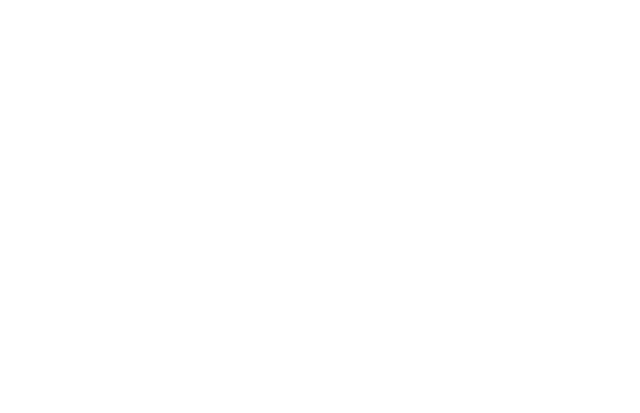
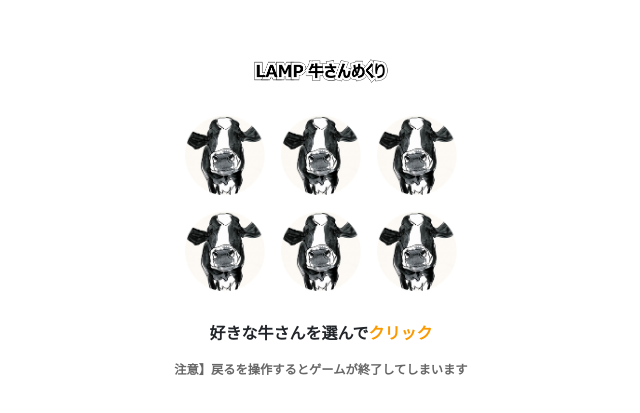
Before and after one commit to sifatulrabbi/fiverr-afuramask-testgame, a React (Create React App) app: page /options in a window 1280 px wide. Before the commit this address had no page. Shown: the part 181-594 px from the top of the page, without its empty margins (319-959 px from the left). Built offline with nearby package versions, Linux system fonts and the light colour scheme.

Commit message:
feat(page): options page, question page

```diff
--- a/src/app.jsx
+++ b/src/app.jsx
@@ -1,12 +1,14 @@
 import React from "react";
 import { Routes, Route } from "react-router-dom";
-import { Home } from "./pages";
+import { Home, Options, Question } from "./pages";
 
 export default function App() {
     return (
         <div className="container-fluid p-0 app">
             <Routes>
                 <Route path="/" element={<Home />} />
+                <Route path="/options" element={<Options />} />
+                <Route path="/ques" element={<Question />} />
             </Routes>
         </div>
     );
--- /dev/null
+++ b/src/components/cow-btn.jsx
@@ -0,0 +1,14 @@
+import React from "react";
+import { btn } from "../assets";
+
+export function CowBtn({ onClick }) {
+    function handleClick() {
+        if (onClick) onClick();
+    }
+
+    return (
+        <button onClick={handleClick} className="cow-btn">
+            <img src={btn} alt="Cow button" />
+        </button>
+    );
+}
--- /dev/null
+++ b/src/components/game-title.jsx
@@ -0,0 +1,6 @@
+import React from "react";
+import { title } from "../assets";
+
+export function GameTitle() {
+    return <img src={title} alt="LAMP" height="24px" className="mb-4" />;
+}
--- /dev/null
+++ b/src/components/index.js
@@ -0,0 +1,2 @@
+export * from "./game-title";
+export * from "./cow-btn";
--- a/src/pages/home.jsx
+++ b/src/pages/home.jsx
@@ -1,21 +1,17 @@
 import React from "react";
-import { btn } from "../assets";
+import { CowBtn, GameTitle } from "../components";
 
 export function Home() {
     return (
         <div className="container-fluid p-0 my-auto bg-white w-100 py-5 d-flex flex-column justify-content-center align-items-center">
+            <GameTitle />
             <h1 className="fs-1 fw-bolder text-primary">ゲーム説明</h1>
             <p className="text-secondary text-center fw-bold">
                 並んでる牛さんをクリックすると
                 <br />
                 点数がもらえるよ
             </p>
-            <img
-                src={btn}
-                alt="Button"
-                className="py-3 cow-btn"
-                style={{ height: "20vh" }}
-            />
+            <CowBtn />
             <button className="btn fs-5 text-center text-primary fw-bold game-btn">
                 ゲーム開始
                 <br />
--- a/src/pages/index.js
+++ b/src/pages/index.js
@@ -1 +1,3 @@
 export * from "./home";
+export * from "./options";
+export * from "./question";
--- /dev/null
+++ b/src/pages/options.jsx
@@ -0,0 +1,28 @@
+import React from "react";
+import { GameTitle, CowBtn } from "../components";
+
+export function Options() {
+    return (
+        <div className="container px-3 d-flex flex-column justify-content-center align-items-center">
+            <GameTitle />
+            <div
+                className="d-flex flex-wrap justify-content-center align-items-center"
+                style={{ maxWidth: "330px" }}
+            >
+                <CowBtn />
+                <CowBtn />
+                <CowBtn />
+                <CowBtn />
+                <CowBtn />
+                <CowBtn />
+            </div>
+            <h6 className="fw-bolder mt-4 mb-3">
+                好きな牛さんを選んで
+                <span className="text-primary">クリック</span>
+            </h6>
+            <small className="text-secondary fw-bold">
+                <small>注意】戻るを操作するとゲームが終了してしまいます</small>
+            </small>
+        </div>
+    );
+}
--- /dev/null
+++ b/src/pages/question.jsx
@@ -0,0 +1,12 @@
+import React from "react";
+import { GameTitle, CowBtn } from "../components";
+
+export function Question() {
+    return (
+        <div className="container px-3 d-flex flex-column justify-content-center align-items-center">
+            <GameTitle />
+            <h1 className="fw-bolder text-primary mb-4">あなたの得点は？</h1>
+            <CowBtn />
+        </div>
+    );
+}
--- a/src/styles/_custom.scss
+++ b/src/styles/_custom.scss
@@ -20,6 +20,20 @@
 .cow-btn {
     cursor: pointer;
     @extend .transition;
+    object-fit: cover;
+    display: flex;
+    align-items: center;
+    justify-content: center;
+    @extend .m-2;
+    background-color: transparent;
+    outline: none;
+    border: none;
+    padding: 0;
+
+    img {
+        width: 5rem;
+        height: auto;
+    }
 
     &:hover {
         transform: scale(1.1) translateX(-5%) rotate(-5deg);
```
